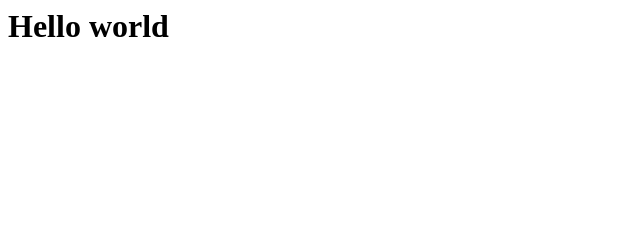
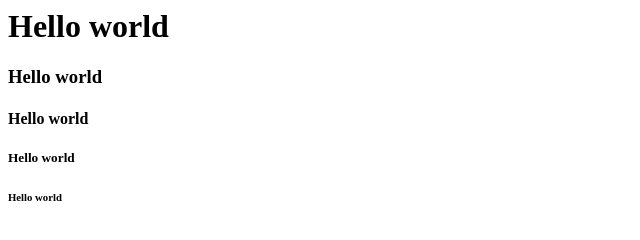
Before and after one commit to odiohead/first, a plain HTML site: page index.html in a window 1280 px wide. Shown: the whole page, without its empty margins (0-640 px from the left). Drawn offline with Linux system fonts and the light colour scheme.

Commit message:
(실습) 수정 추가
축아

```diff
--- a/index.html
+++ b/index.html
@@ -1 +1,5 @@
 <h1>Hello world</h1>
+<h3>Hello world</h3>
+<h4>Hello world</h4>
+<h5>Hello world</h5>
+<h6>Hello world</h6>
```
